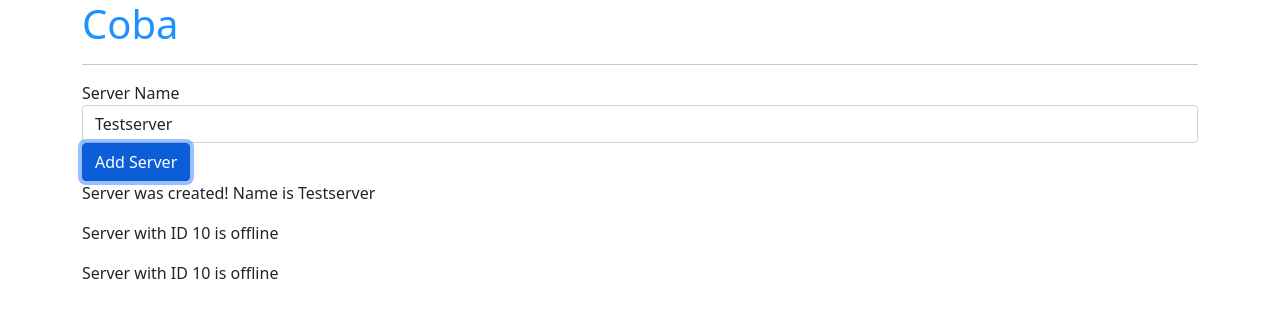
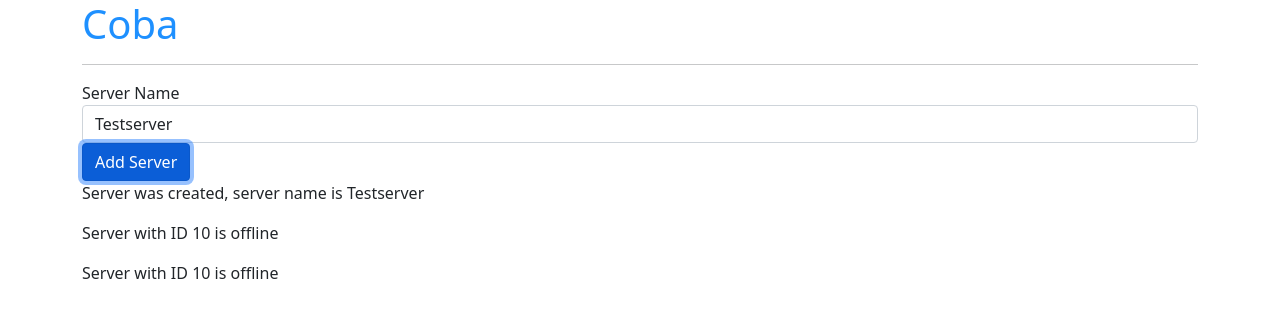
Before and after one commit to virgiawankusuma/angular-learning, an Angular app: page / in a window 1280 px wide. Both pictures are taken after a click on the button "Add Server". Shown: the top 318 px of the page. Built offline with nearby package versions, Linux system fonts and the light colour scheme.

Commit message:
Using ngIf with an Else Condition

```diff
--- a/src/app/servers/servers.component.html
+++ b/src/app/servers/servers.component.html
@@ -4,6 +4,6 @@
 <!-- <p>{{serverName}}</p> -->
 <button class="btn btn-primary" [disabled]="!allowNewServer" (click)="onCreatedServer()">Add Server</button>
 <!-- <p [innerText]="allowNewServer"></p> -->
-<p>{{serverCreationStatus}}</p>
+<p *ngIf="serverCreated">Server was created, server name is {{serverName}}</p>
 <app-server></app-server>
 <app-server></app-server>
--- a/src/app/servers/servers.component.ts
+++ b/src/app/servers/servers.component.ts
@@ -11,6 +11,7 @@
   allowNewServer = false;
   serverCreationStatus = 'No server was created!';
   serverName = 'Testserver';
+  serverCreated = false;
 
   constructor() {
     setTimeout(() => {
@@ -22,6 +23,7 @@
   }
 
   onCreatedServer() {
+    this.serverCreated = true;
     this.serverCreationStatus = 'Server was created! Name is ' + this.serverName;
   }
 
```
